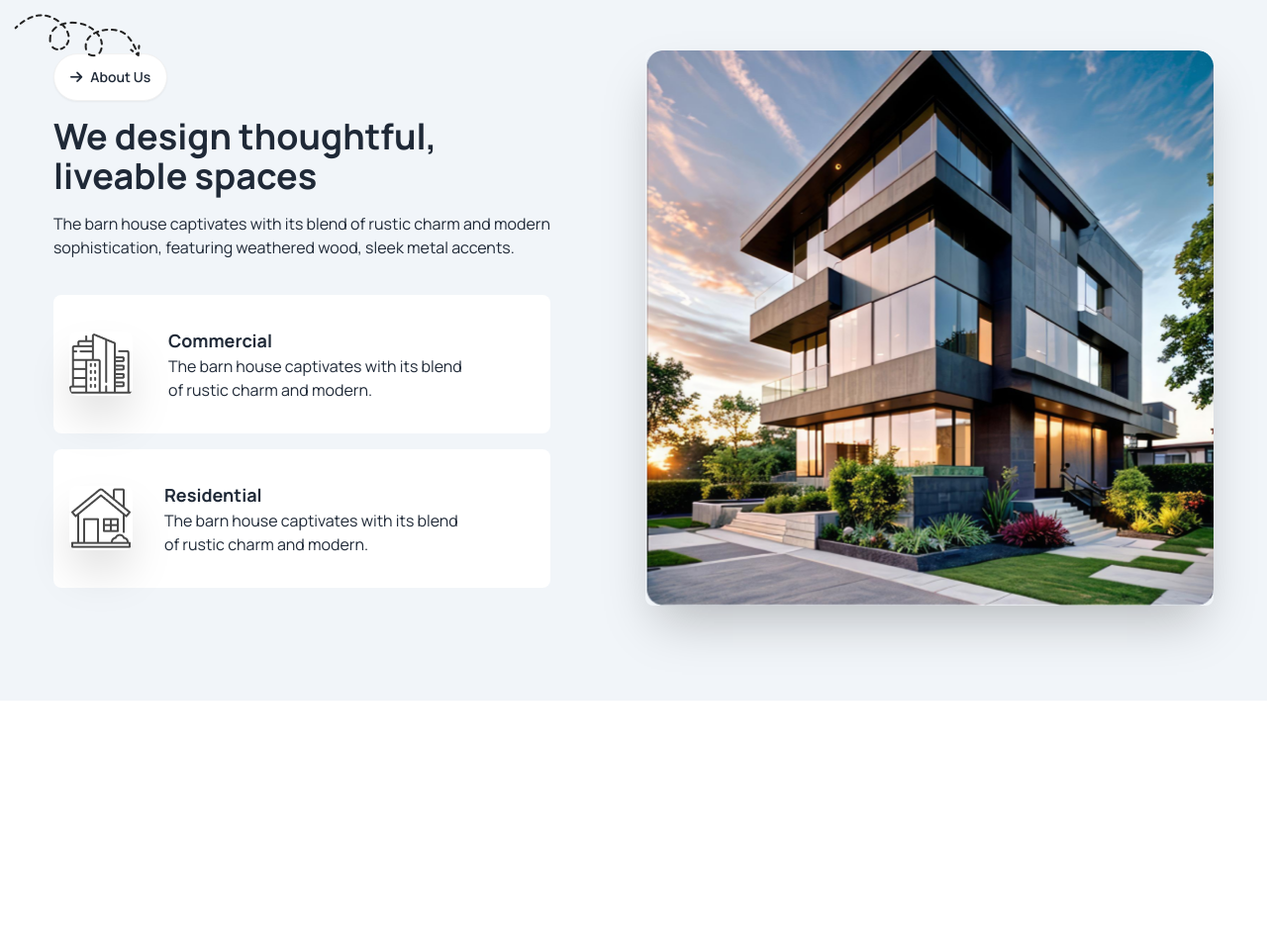
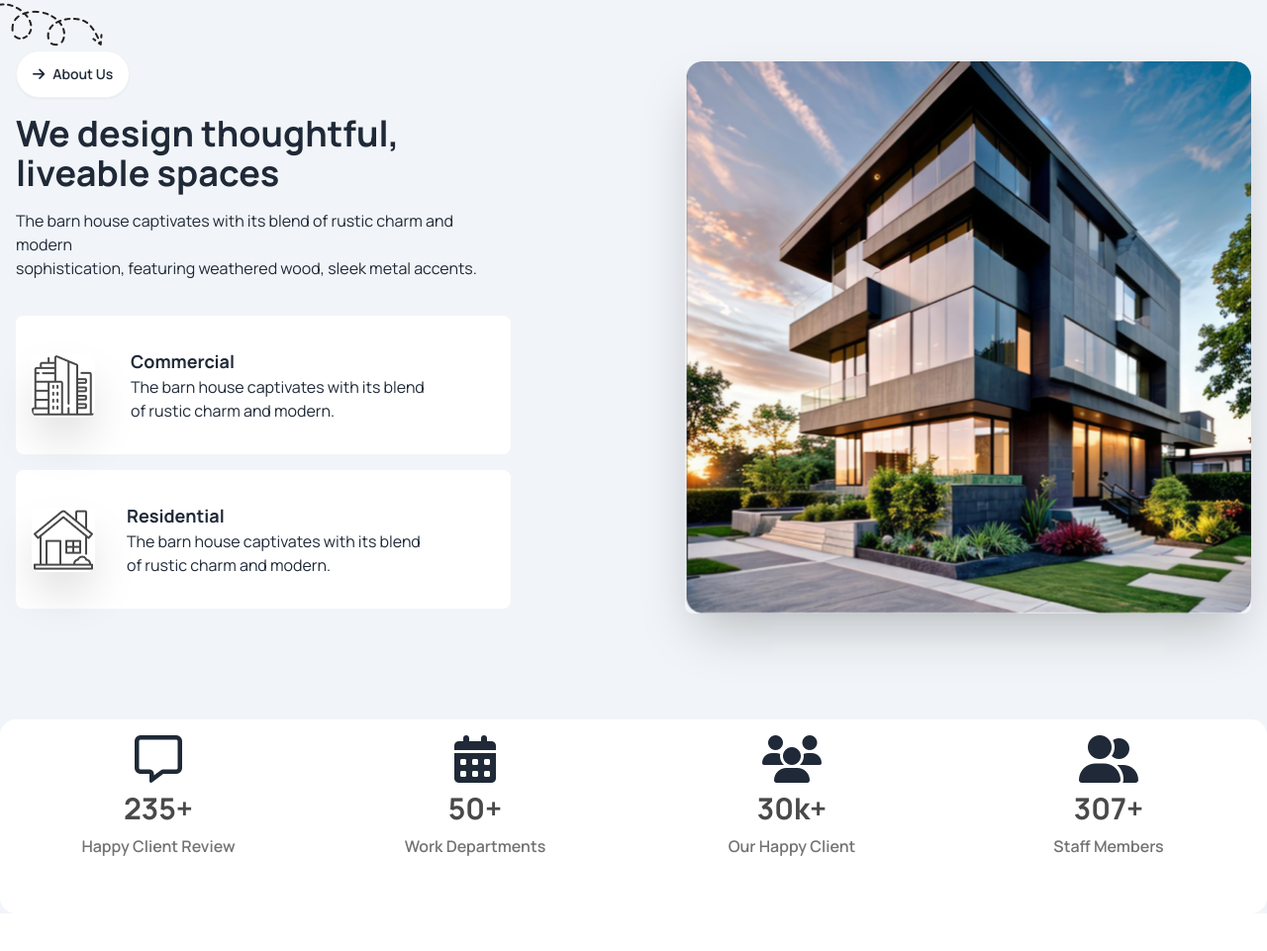
Before and after one commit to Burhanulislam/B-10-, a plain HTML site: page index.html in a window 1280 px wide. Shown: the part 911-1872 px from the top of the page at 99% size. Before the commit the page ends 1619 px from the top, so only its background shows below. Drawn offline with nearby package versions, Linux system fonts and the light colour scheme.

```diff
--- a/index.html
+++ b/index.html
@@ -111,11 +111,11 @@
         <!-- Design Section -->
         <section>
             <div class="hero container mx-auto py-10 lg:py-20">
-                <div class="hero-content flex-col lg:flex-row justify-between gap-24">
+                <div class="hero-content flex-col lg:flex-row justify-between gap-12 lg:gap-44">
                     <!-- content -->
                     <div>
                         <div class="text-center lg:text-start relative">
-                            <img class="absolute -ml-10 -mt-10 hidden lg:flex" src="./assets/Vector.png"
+                            <img class="absolute -ml-10 -mt-12 hidden lg:flex" src="./assets/Vector.png"
                                 alt="Vector-image">
                             <button class="btn bg-white rounded-3xl mb-4 py-1 ">
                                 <i class="fa-solid fa-arrow-right"></i> About Us
@@ -158,6 +158,48 @@
         </section>
 
         <!-- Review Section -->
+        <section class="container  mx-auto mb-8 lg:mb-24">
+            <div class=" grid grid-cols-1 lg:grid-cols-4 rounded-2xl bg-white">
+                <div class="hero pb-10 ">
+                    <div class="hero-content text-center">
+                        <div class="max-w-md">
+                            <h1 class="text-5xl font-bold"><i class="fa-regular fa-message"></i></h1>
+                            <p class="py-2 font-bold text-3xl text-[#494949]"> 235+</p>
+                            <p class="font-semibold text-[#737373]">Happy Client Review</p>
+                        </div>
+                    </div>
+                </div>
+                <div class="hero pb-10">
+                    <div class="hero-content text-center">
+                        <div class="max-w-md">
+                            <h1 class="text-5xl font-bold"><i class="fa-solid fa-calendar-days"></i></h1>
+                            <p class="py-2 font-bold text-3xl text-[#494949]"> 50+</p>
+                            <p class="font-semibold text-[#737373]">Work Departments</p>
+                        </div>
+                    </div>
+                </div>
+                <div class="hero pb-10">
+                    <div class="hero-content text-center">
+                        <div class="max-w-md">
+                            <h1 class="text-5xl font-bold"><i class="fa-solid fa-users"></i></h1>
+                            <p class="py-2 font-bold text-3xl text-[#494949]"> 30k+</p>
+                            <p class="font-semibold text-[#737373]">Our Happy Client</p>
+                        </div>
+                    </div>
+                </div>
+                <div class="hero pb-10">
+                    <div class="hero-content text-center">
+                        <div class="max-w-md">
+                            <h1 class="text-5xl font-bold"><i class="fa-solid fa-user-group"></i></h1>
+                            <p class="py-2 font-bold text-3xl text-[#494949]"> 307+</p>
+                            <p class="font-semibold text-[#737373]">Staff Members</p>
+                        </div>
+                    </div>
+                </div>
+            </div>
+        </section>
+
+        <!-- Work Section -->
         <section>
 
         </section>
```
